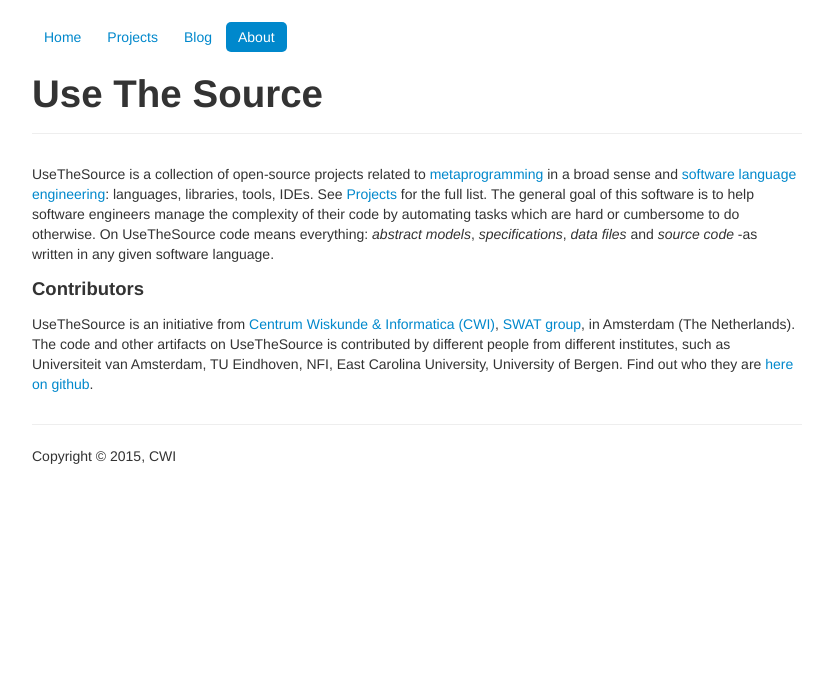
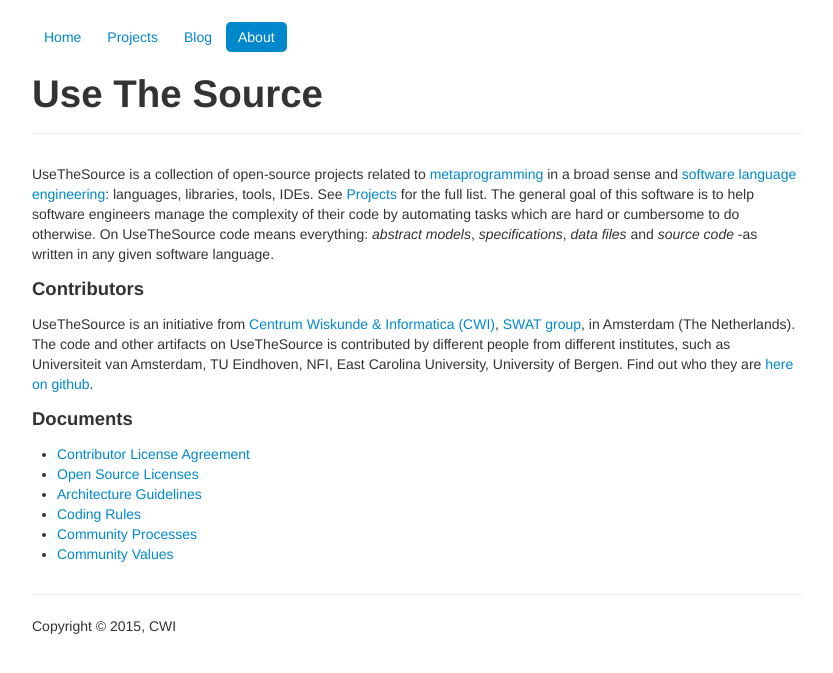
Before and after one commit to usethesource/usethesource.github.io, a Jekyll site: the page built from about/index.md, in a window 1280 px wide. Shown: the top 673 px of the page, without its empty margins (223-1056 px from the left). Built offline with Jekyll 4.4.1, drawn with Linux system fonts in a browser that asks for light colours; Markdown is read by kramdown in place of the engine named in the settings.

Commit message:
added index to documents

```diff
--- a/about/index.md
+++ b/about/index.md
@@ -10,3 +10,12 @@
 
 UseTheSource is an initiative from [Centrum Wiskunde & Informatica (CWI)](http://www.cwi.nl/), [SWAT group](http://www.cwi.nl/software-analysis-and-transformation), in Amsterdam (The Netherlands). The code and other artifacts on UseTheSource is contributed by different people from different institutes, such as Universiteit van Amsterdam, TU Eindhoven, NFI, East Carolina University, University of Bergen.
 Find out who they are [here on github](https://github.com/orgs/usethesource/people).
+
+### Documents
+
+* [Contributor License Agreement](agreement.md)
+* [Open Source Licenses](licenses.md)
+* [Architecture Guidelines](architecture.md)
+* [Coding Rules](coding.md)
+* [Community Processes](processes.md)
+* [Community Values](values.md)
```
